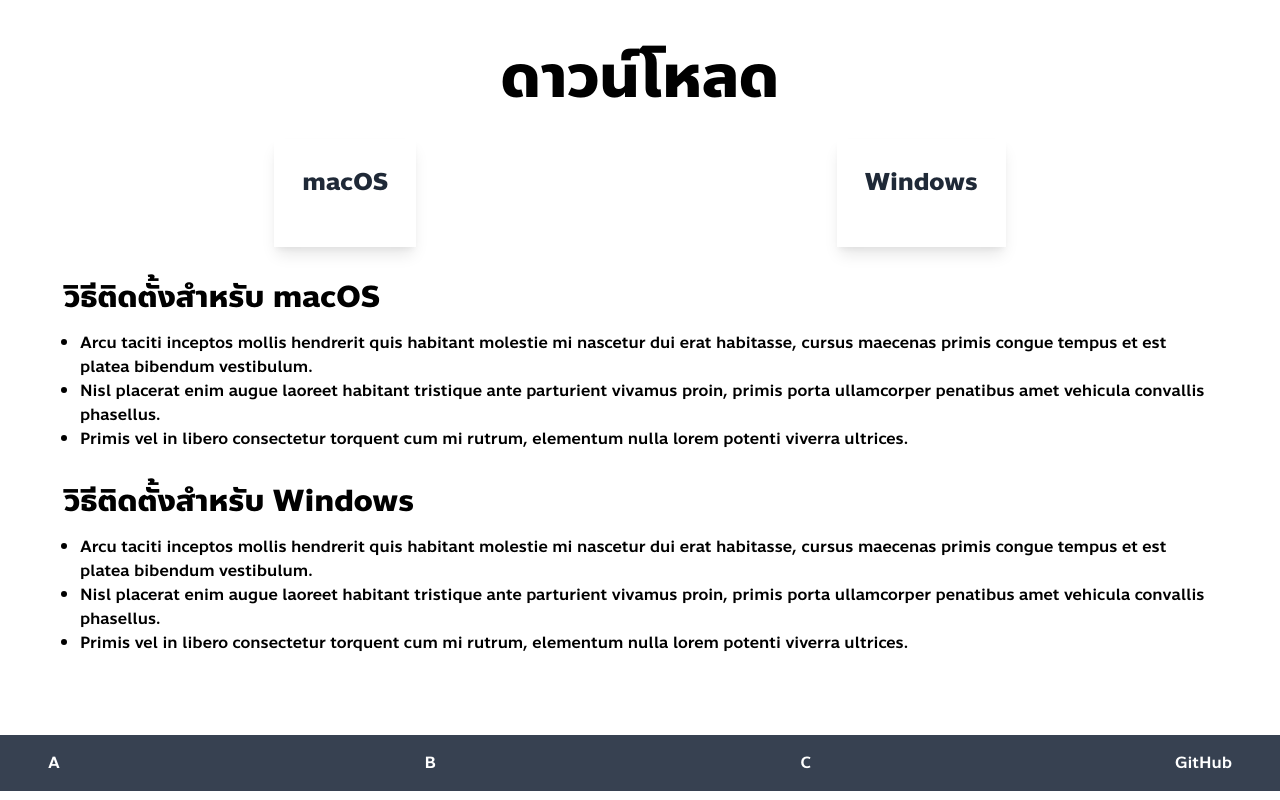
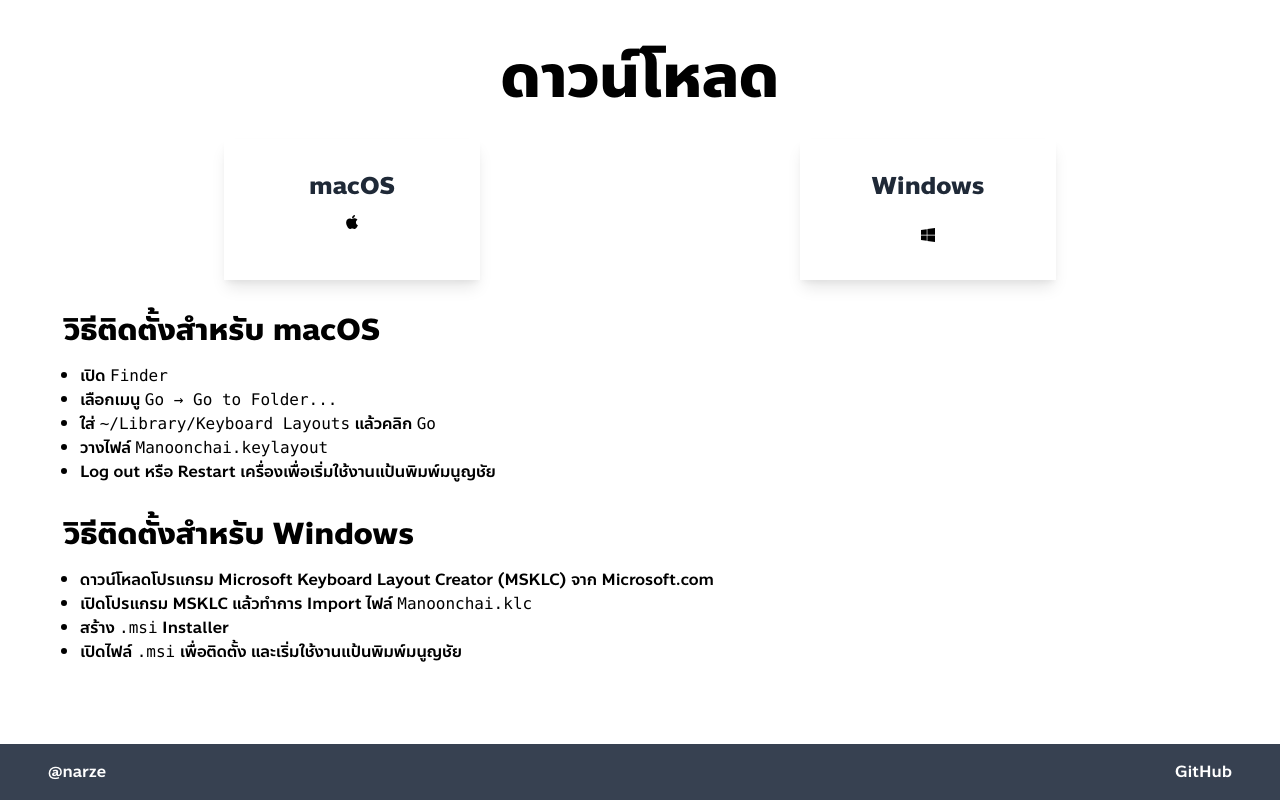
Before and after one commit to Manoonchai/manoonchai.com, a Next.js app: page / in a window 1280 px wide. Shown: the part 1757-2557 px from the top of the page. Built offline with nearby package versions, Linux system fonts and the light colour scheme.

Commit message:
style: Update styles & add links

```diff
--- a/components/articles.tsx
+++ b/components/articles.tsx
@@ -7,7 +7,11 @@
 
       <div className="flex mt-8">
         <div className="shadow-lg mx-auto max-w-sm ">
-          <a href="https://medium.com/@narze" target="_blank" rel="noreferrer">
+          <a
+            href="https://narze.medium.com/%E0%B8%9A%E0%B8%B1%E0%B8%99%E0%B8%97%E0%B8%B6%E0%B8%81%E0%B8%81%E0%B8%B2%E0%B8%A3%E0%B8%AA%E0%B8%A3%E0%B9%89%E0%B8%B2%E0%B8%87%E0%B9%81%E0%B8%9B%E0%B9%89%E0%B8%99%E0%B8%9E%E0%B8%B4%E0%B8%A1%E0%B8%9E%E0%B9%8C%E0%B9%84%E0%B8%97%E0%B8%A2-manoonchai-1-%E0%B8%AB%E0%B8%99%E0%B8%97%E0%B8%B2%E0%B8%87%E0%B8%AA%E0%B8%B9%E0%B9%88-layout-%E0%B8%97%E0%B8%B5%E0%B9%88%E0%B8%94%E0%B8%B5%E0%B8%81%E0%B8%A7%E0%B9%88%E0%B8%B2-8088ca83b1c3"
+            target="_blank"
+            rel="noreferrer"
+          >
             {/* <Image
               className="w-full h-auto"
               src="https://place-hold.it/300x150?text=Placeholder&fontsize=23"
@@ -23,7 +27,11 @@
           </a>
         </div>
         <div className="shadow-lg mx-auto max-w-sm ">
-          <a href="https://medium.com/@narze" target="_blank" rel="noreferrer">
+          <a
+            href="https://narze.medium.com/%E0%B8%9A%E0%B8%B1%E0%B8%99%E0%B8%97%E0%B8%B6%E0%B8%81%E0%B8%81%E0%B8%B2%E0%B8%A3%E0%B8%AA%E0%B8%A3%E0%B9%89%E0%B8%B2%E0%B8%87%E0%B9%81%E0%B8%9B%E0%B9%89%E0%B8%99%E0%B8%9E%E0%B8%B4%E0%B8%A1%E0%B8%9E%E0%B9%8C%E0%B9%84%E0%B8%97%E0%B8%A2-manoonchai-2-%E0%B8%AA%E0%B8%A3%E0%B9%89%E0%B8%B2%E0%B8%87-typing-effort-model-%E0%B9%80%E0%B8%9E%E0%B8%B7%E0%B9%88%E0%B8%AD%E0%B9%83%E0%B8%AB%E0%B9%89%E0%B8%84%E0%B8%B0%E0%B9%81%E0%B8%99%E0%B8%99%E0%B8%84%E0%B8%A7%E0%B8%B2%E0%B8%A1-%E0%B8%9E%E0%B8%B4%E0%B8%A1%E0%B8%9E%E0%B9%8C%E0%B8%87%E0%B9%88%E0%B8%B2%E0%B8%A2-ed729b67d52"
+            target="_blank"
+            rel="noreferrer"
+          >
             {/* <Image
               className="w-full h-auto"
               src="https://place-hold.it/300x150?text=Placeholder&fontsize=23"
--- a/components/download.tsx
+++ b/components/download.tsx
@@ -1,22 +1,36 @@
+import { faApple, faWindows } from '@fortawesome/free-brands-svg-icons';
+import { FontAwesomeIcon } from '@fortawesome/react-fontawesome';
+
 export default function Download() {
   return (
-    <section className="text-center py-20 mx-16">
+    <section id="download" className="text-center py-20 mx-16">
       <h2 className="text-3xl font-bold sm:text-6xl">ดาวน์โหลด</h2>
-
       <div className="flex mt-8">
-        <div className="shadow-lg mx-auto max-w-sm ">
-          <a href="https://medium.com/@narze" target="_blank" rel="noreferrer">
-            <div className="p-7 my-auto pb-10 ">
+        <div className="shadow-lg mx-auto w-64">
+          <a
+            href="https://github.com/Manoonchai/Manoonchai/releases/download/v1.0b/Manoonchai.keylayout"
+            target="_blank"
+            rel="noreferrer"
+          >
+            <div className="p-8 my-auto">
               <h3 className="text-2xl font-semibold text-gray-800">macOS</h3>
-              <p className="text-base text-gray-400 mt-2"></p>
+              <p className="mt-2 w-16 mx-auto">
+                <FontAwesomeIcon icon={faApple} />
+              </p>
             </div>
           </a>
         </div>
-        <div className="shadow-lg mx-auto max-w-sm ">
-          <a href="https://medium.com/@narze" target="_blank" rel="noreferrer">
-            <div className="p-7 my-auto pb-10 ">
+        <div className="shadow-lg mx-auto w-64">
+          <a
+            href="https://github.com/Manoonchai/Manoonchai/releases/download/v1.0b/Manoonchai.klc"
+            target="_blank"
+            rel="noreferrer"
+          >
+            <div className="p-8 my-auto">
               <h3 className="text-2xl font-semibold text-gray-800">Windows</h3>
-              <p className="text-base text-gray-400 mt-2"></p>
+              <p className="mt-2 w-16 mx-auto">
+                <FontAwesomeIcon icon={faWindows} className="mt-4" />
+              </p>
             </div>
           </a>
         </div>
@@ -26,19 +40,18 @@
         <h3 className="text-3xl font-bold my-4">วิธีติดตั้งสำหรับ macOS</h3>
         <ul className="list-disc pl-4">
           <li>
-            Arcu taciti inceptos mollis hendrerit quis habitant molestie mi
-            nascetur dui erat habitasse, cursus maecenas primis congue tempus et
-            est platea bibendum vestibulum.
+            เปิด <code>Finder</code>
           </li>
           <li>
-            Nisl placerat enim augue laoreet habitant tristique ante parturient
-            vivamus proin, primis porta ullamcorper penatibus amet vehicula
-            convallis phasellus.
+            เลือกเมนู <code>Go &rarr; Go to Folder...</code>
           </li>
           <li>
-            Primis vel in libero consectetur torquent cum mi rutrum, elementum
-            nulla lorem potenti viverra ultrices.
+            ใส่ <code>~/Library/Keyboard Layouts</code> แล้วคลิก <code>Go</code>
           </li>
+          <li>
+            วางไฟล์ <code>Manoonchai.keylayout</code>
+          </li>
+          <li>Log out หรือ Restart เครื่องเพื่อเริ่มใช้งานแป้นพิมพ์มนูญชัย</li>
         </ul>
       </div>
 
@@ -46,18 +59,24 @@
         <h3 className="text-3xl font-bold my-4">วิธีติดตั้งสำหรับ Windows</h3>
         <ul className="list-disc pl-4">
           <li>
-            Arcu taciti inceptos mollis hendrerit quis habitant molestie mi
-            nascetur dui erat habitasse, cursus maecenas primis congue tempus et
-            est platea bibendum vestibulum.
+            <a
+              href="https://www.microsoft.com/en-us/download/details.aspx?id=102134"
+              target="_blank"
+              rel="noreferrer"
+            >
+              ดาวน์โหลดโปรแกรม Microsoft Keyboard Layout Creator (MSKLC) จาก
+              Microsoft.com
+            </a>
           </li>
           <li>
-            Nisl placerat enim augue laoreet habitant tristique ante parturient
-            vivamus proin, primis porta ullamcorper penatibus amet vehicula
-            convallis phasellus.
+            เปิดโปรแกรม MSKLC แล้วทำการ Import ไฟล์ <code>Manoonchai.klc</code>
           </li>
           <li>
-            Primis vel in libero consectetur torquent cum mi rutrum, elementum
-            nulla lorem potenti viverra ultrices.
+            สร้าง <code>.msi</code> Installer
+          </li>
+          <li>
+            เปิดไฟล์ <code>.msi</code> เพื่อติดตั้ง
+            และเริ่มใช้งานแป้นพิมพ์มนูญชัย
           </li>
         </ul>
       </div>
--- a/components/footer.tsx
+++ b/components/footer.tsx
@@ -3,10 +3,16 @@
     <footer className="bg-gray-700 text-white">
       <div className="max-w-7xl mx-auto px-2 sm:px-6 lg:px-8">
         <div className="flex flex-row space-x-8 items-center justify-between p-4">
-          <a>A</a>
-          <a>B</a>
-          <a>C</a>
-          <a>GitHub</a>
+          <a href="https://github.com/narze" target="_blank" rel="noreferrer">
+            @narze
+          </a>
+          <a
+            href="https://github.com/manoonchai/manoonchai"
+            target="_blank"
+            rel="noreferrer"
+          >
+            GitHub
+          </a>
         </div>
       </div>
     </footer>
--- a/components/hero.tsx
+++ b/components/hero.tsx
@@ -9,20 +9,14 @@
       </p>
       <div className="mt-12">
         <a
-          href="#"
+          href="#download"
           className="border-2 border-gray-500 bg-gray-500 text-white text-xl px-8 py-4 mx-2 rounded hover:bg-gray-700 transition duration-200 ease-in-out delay-600"
-        >
-          ดูรายละเอียด
-        </a>
-        <a
-          href="#"
-          className="border-2 border-gray-500 bordered text-xl px-8 py-4 mx-2 rounded hover:bg-gray-700 hover:text-white transition duration-200 ease-in-out delay-600"
         >
           ดาวน์โหลด
         </a>
         <a
           href="https://manoontype.web.app"
-          className="text-gray-700 text-xl px-2 py-4 mx-2 hover:text-white transition duration-200 ease-in-out delay-600"
+          className="border-2 border-gray-500 bordered text-xl px-8 py-4 mx-2 rounded hover:bg-gray-700 hover:text-white transition duration-200 ease-in-out delay-600"
           target="_blank"
           rel="noreferrer"
         >
--- a/components/nav.tsx
+++ b/components/nav.tsx
@@ -10,11 +10,11 @@
           </div>
           <div className="absolute inset-y-0 right-0 flex items-center pr-2 sm:static sm:inset-auto sm:ml-6 sm:pr-0">
             <span className="mx-2 text-nm">
-              <a href="#">ดาวน์โหลด</a>
+              <a href="#download">ดาวน์โหลด</a>
             </span>
-            <span className="mx-2 text-nm">
+            {/* <span className="mx-2 text-nm">
               <a href="#">EN</a>
-            </span>
+            </span> */}
           </div>
         </div>
       </div>
```
